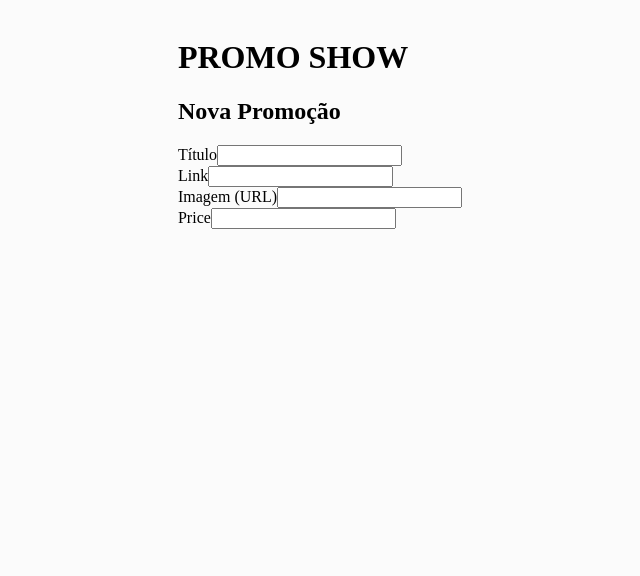
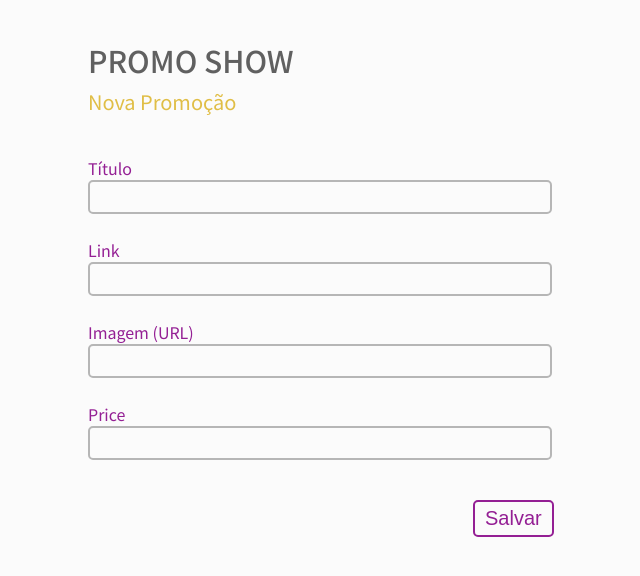
Before and after one commit to kamillekp/react_base, a React (Create React App) app: page /edit/1 in a window 1280 px wide. Shown: the top 576 px of the page, without its empty margins (320-960 px from the left). Built offline with nearby package versions, Linux system fonts and the light colour scheme.

Commit message:
feat (components/form): promotions register screen finished

```diff
--- a/src/components/Form/index.js
+++ b/src/components/Form/index.js
@@ -24,8 +24,9 @@ export default function ComponentsForm () {
                     <input id='image' name='image' type='text' /> <br/>
 
                     <label htmlFor='price'>Price</label>
-                    <input id='price' name='price' type='text' />
+                    <input id='price' name='price' type='numeric' />
                 </div>
+                <button type='submit'>Salvar</button>
             </form>
         </div>
     );
--- a/src/components/Form/styles.module.scss
+++ b/src/components/Form/styles.module.scss
@@ -1,21 +1,63 @@
 .components_form {
+    font-family: Noto Sans JP, sans-serif;
+
     h1 {
-
+        color: var(--gray-300);
+        font-weight: 500;
+        font-size: 30px;
     }
 
     h2 {
+        color: vaR(--yellow);
+        font-weight: 400;
+        font-size: 20px;
 
+        margin-top: -15px;
+        margin-bottom: 40px;
     }
 
     form {
         .components_form {
+            display: flex;
+            flex-direction: column;
+
             label {
-
+                color: var(--purple);
+                font-weight: 400;
+                font-size: 16px;
             }
 
             input {
+                width: 450px;
+                height: 20px;
+                padding: 5px;
 
+                color: var(--gray-150);
+                font-size: 16px;
+
+                background-color: transparent;
+
+                outline: none;
+                border: 2px solid var(--gray-150);
+                border-radius: 5px;
             }
+        }
+
+        button {
+            background-color: transparent;
+            border: 2px solid var(--purple);
+            border-radius: 5px;
+
+            color: var(--purple);
+            font-weight: 400;
+            font-size: 20px;
+
+            padding: 5px;
+            padding-left: 10px;
+            padding-right: 10px;
+            margin-top: 40px;
+            position: relative;
+            left: 385px;
         }
     }
 }
```
